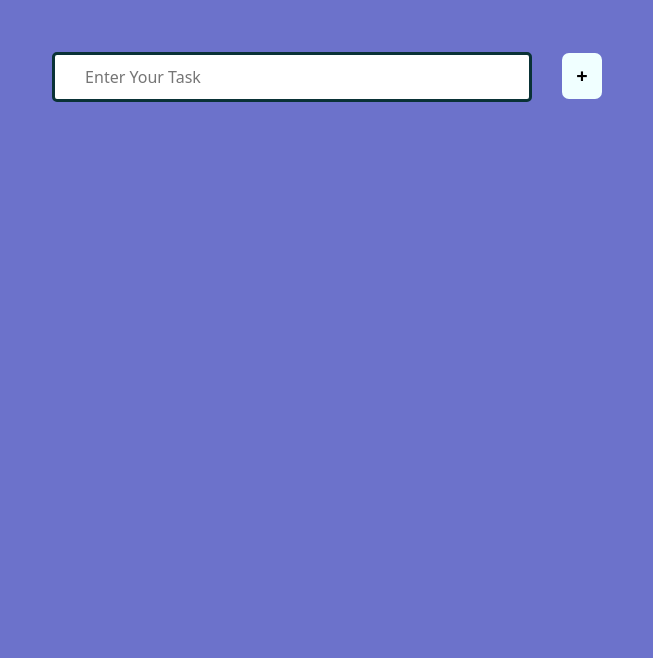
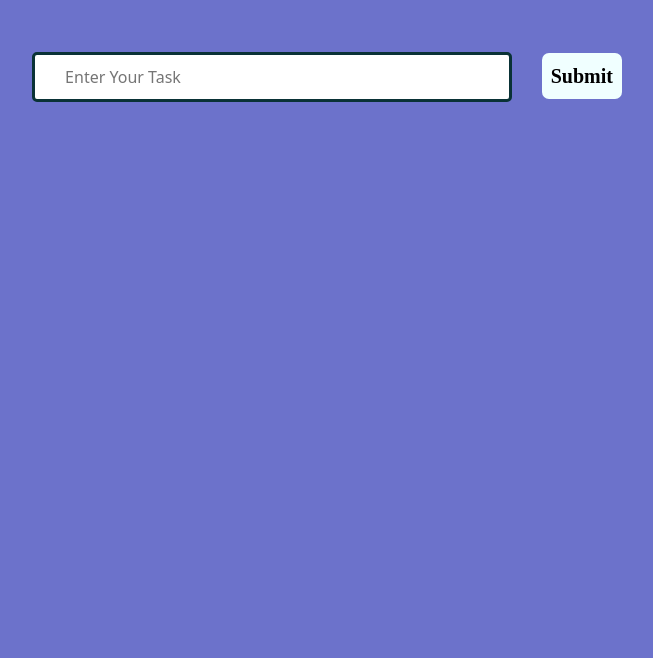
Before and after one commit to srbmaury/To-dos-list, a plain HTML site: page index.html in a window 1280 px wide. Shown: the part 142-800 px from the top of the page, without its empty margins (313-966 px from the left). Drawn offline with nearby package versions, Linux system fonts and the light colour scheme.

Commit message:
added submit-button

```diff
--- a/index.html
+++ b/index.html
@@ -33,7 +33,7 @@
           required
           autofocus
         />
-        <button id="button" onclick="add()">+</button>
+        <button id="button" onclick="add()">Submit</button>
       </div>
       <div id="checklist-container"></div>
     </div>
--- a/main.css
+++ b/main.css
@@ -29,12 +29,13 @@ button {
 #button {
   background: azure;
   border-radius: 7px;
-  width: 40px;
+  width: 80px;
   height: 46px;
   padding: 0 !important;
   font-weight: 900;
   font-size: 20px !important;
   margin-left: 2vw !important;
+  font-family: serif;
 }
 .deletebuttons {
   background-image: url("delete-16.png");
```
